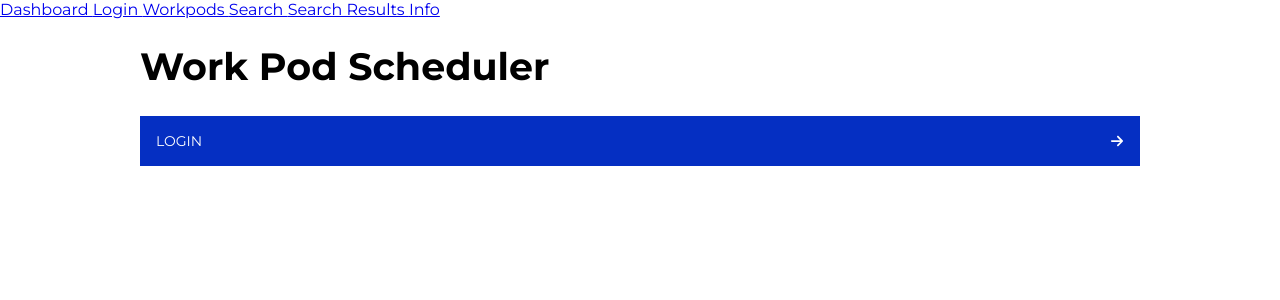
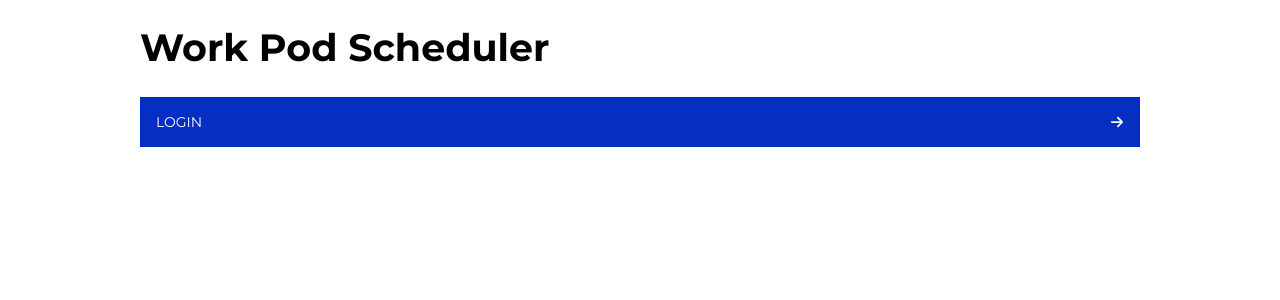
Before and after one commit to oskarisuonpaa/work-pod-end-user-interface, a React (Vite) app in the folder app/: page /login in a window 1280 px wide. Shown: the top 300 px of the page. Built offline with nearby package versions, Linux system fonts and the light colour scheme.

Commit message:
Adding .css

```diff
--- a/app/src/App.tsx
+++ b/app/src/App.tsx
@@ -1,4 +1,4 @@
-import { Routes, Route, Link, Navigate } from "react-router";
+import { Routes, Route, Navigate } from "react-router";
 import LoginScreen from "./components/LoginScreen";
 import LoginForm from "./components/LoginForm";
 import Dashboard from "./components/Dashboard";
@@ -6,24 +6,14 @@ import Info from "./components/Info";
 import Search from "./components/Search";
 import SearchResults from "./components/SearchResults";
 import ProtectedRoute from "./components/ProtectedRoute";
-import { AuthProvider } from "./components/AuthProvider";
-
-// Dummy data
-//const pods = [{ id: "C232-1" }, { id: "C232-2" }];
-
 import WorkPods from "./components/WorkPods";
 import Reservations from "./components/Reservations";
 import Reservation from "./components/Reservation";
 import WorkPod from "./components/WorkPod";
 
-// Main App component
 const App = () => {
-  //const { token } = useAuth(); // initialise token to use when checking auth status
-
   return (
     <div className="page-container">
-      <AuthProvider>
-        <Navigation />
 
       <Routes>
         <Route index element={<Navigate to="/dashboard" replace />} />
@@ -91,40 +81,10 @@ const App = () => {
 
         <Route path="*" element={<NotFound />} />
       </Routes>
-      </AuthProvider>
     </div>
   );
 };
 
-// Navigation bar
-const Navigation = () => {
-  return (
-    <nav>
-      <Link to="/dashboard">Dashboard </Link>
-      <Link to="/login">Login </Link>
-      <Link to="/workpods">Workpods </Link>
-      <Link to="/search">Search </Link>
-      <Link to="/searchresults">Search Results </Link>
-      <Link to="/info">Info</Link>
-    </nav>
-  );
-};
-
-// Page components
-
-
 const NotFound = () => <p>There's nothing here: 404!</p>;
 
-// Single Workpod view
-/*const Workpod = () => {
-  const { workpodId } = useParams<{ workpodId: string }>();
-
-  return (
-    <>
-      <h2>Workpod: {workpodId}</h2>
-      <Link to="/workpods">Back to Workpods</Link>
-    </>
-  );
-};*/
-
 export default App;
--- a/app/src/components/Search/Search.css
+++ b/app/src/components/Search/Search.css
@@ -7,7 +7,7 @@
 }
 
 #searchButton {
-  background-color: var(--blue); /* Green */
+    background-color: var(--blue);
     border: none;
     color: white;
     padding: 15px 32px;
@@ -20,51 +20,61 @@
 }
 
 /* calendar */
-#searchContainer .react-datepicker-popper{
+#searchContainer .react-datepicker-popper {
     width: auto;
     padding: 0;
     margin: 0;
     position: absolute !important;
     z-index: 9999;
 }
+
 .react-datepicker__tab-loop {
     position: absolute;
     top: 0;
 }
+
 .custom-calendar {
-    width: clamp(200px,200px,300px);
-    padding:0;
+    width: clamp(200px, 200px, 300px);
+    padding: 0;
 
     .react-datepicker__day--selected {
         background-color: var(--turquoise);
     }
-.react-datepicker__day--selected:not([aria-disabled=true]):hover
- {
-    background-color: var(--blue);
+    .react-datepicker__day:not([aria-disabled=true]):hover {
+        background-color: var(--light-blue);
     }
+
+    .react-datepicker__day--selected:not([aria-disabled=true]):hover {
+        background-color: var(--turquoise);
+    }
+
     .react-datepicker__day--keyboard-selected {
         background-color: var(--white);
     }
+
     .react-datepicker__day--keyboard-selected:not([aria-disabled=true]):hover {
         background-color: var(--white);
     }
-.react-datepicker__day--in-selecting-range:hover {
-    background-color: var(--light-blue) !important;
-}
+
+
     .react-datepicker__month-container {
         padding: 0;
         margin: 0;
     }
+
     .react-datepicker__header {
         background-color: var(--blue);
     }
+
     .react-datepicker__month {
         padding: 0;
         margin: 0;
     }
+
     .react-datepicker__current-month {
         color: white;
     }
+
     .react-datepicker__day-name {
         color: white;
     }
@@ -76,27 +86,36 @@
     padding: 0;
     margin: 0;
 }
+
 .custom-time {
-
     padding: 0;
     margin: 0;
+
     .react-datepicker__header {
         background-color: var(--blue);
+    }
 
-    }
     .react-datepicker__time-container .react-datepicker__time .react-datepicker__time-box ul.react-datepicker__time-list li.react-datepicker__time-list-item--disabled {
         display: none;
     }
+
     .react-datepicker-time__header {
         color: white;
 
     }
+
+    .react-datepicker__time-container .react-datepicker__time .react-datepicker__time-box ul.react-datepicker__time-list li.react-datepicker__time-list-item:hover {
+        background-color: var(--light-blue);
+    }
+
     .react-datepicker__time-container .react-datepicker__time .react-datepicker__time-box ul.react-datepicker__time-list li.react-datepicker__time-list-item--selected {
         background-color: var(--turquoise);
     }
+
     .react-datepicker__time-container .react-datepicker__time .react-datepicker__time-box ul.react-datepicker__time-list li.react-datepicker__time-list-item--selected:not([aria-disabled=true]):hover {
         background-color: var(--turquoise);
     }
+
     .react-datepicker__time-container {
         float: left;
     }
--- a/app/src/components/SearchResults/index.tsx
+++ b/app/src/components/SearchResults/index.tsx
@@ -1,6 +1,7 @@
 // SearchResults
 import { useLocation } from "react-router";
 import { format } from "date-fns";
+import "./SearchResults.css";
 
 const SearchResults = () => {
     // receive data from the search page
@@ -13,19 +14,20 @@ const SearchResults = () => {
     // so timeMin is time from date, timeMax is end of day
     // convert date to the right format
     const dateString = format(date, "yyyy-MM-dd'T'HH:mm+03");
+    // 2025-05-22T09:12+03
     const timeMin = dateString;
     const timeMax = format(date, "yyyy-MM-dd'T'20:00+03");
     const queryString = `/events?calendarId=C220-1&timeMin=${timeMin}&timeMax=${timeMax}`;
     console.log(queryString);
-    // 2025-05-22T09:12+03
+
     // handle the response
 
     // display the results
     return (
-        <>
+        <div id="searchResults">
         <h1>SearchResults</h1>
         <p>SearchResults: {dateString}</p>
-        </>
+        </div>
     );
 }
 
```
Also changed, not shown: app/src/components/SearchResults/SearchResults.css (added). Lines whose indentation alone changed are shown as unchanged.
